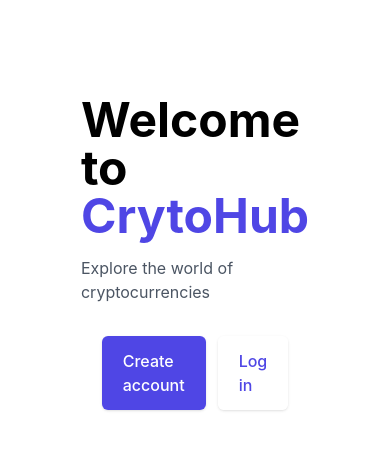
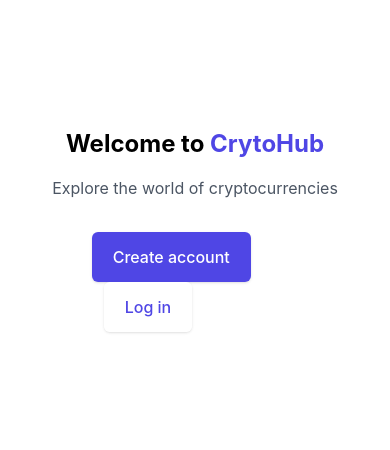
Before and after one commit to COS301-SE-2022/CryptoHub, a Next.js app in the folder client/: page / in a window 390 px wide. Shown: the top 450 px of the page. Built offline with nearby package versions, Linux system fonts and the light colour scheme.

Commit message:
(client): added breakpoints to landing page

```diff
--- a/client/components/LandingPage/LandingPage.js
+++ b/client/components/LandingPage/LandingPage.js
@@ -3,16 +3,16 @@ import Carousel from "./Carousel";
 
 const LandingPage = () => {
   return (
-    <div className="flex flex-col h-40 p-24 items-center h-8/12 justify-between">
+    <div className="flex flex-col h-40 px-10 py-32 sm:p-24 items-center h-8/12 justify-between">
       <div className="flex flex-col items-center">
-        <h1 className="text-5xl font-bold">
-          Welcome to <span className="text-indigo-600">CrytoHub</span>
+        <h1 className="sm:text-5xl text-2xl font-bold text-center">
+          Welcome to <span className="text-indigo-600 ">CrytoHub</span>
         </h1>
         <p className="text-md text-gray-600 mt-4">
           Explore the world of cryptocurrencies
         </p>
       </div>
-      <div className="w-8/12 rounded-md justify-center flex mt-8">
+      <div className="w-8/12 rounded-md justify-center items-center sm:flex mt-8">
         <div className="inline-flex rounded-md shadow">
           <a
             href="/signup"
```
